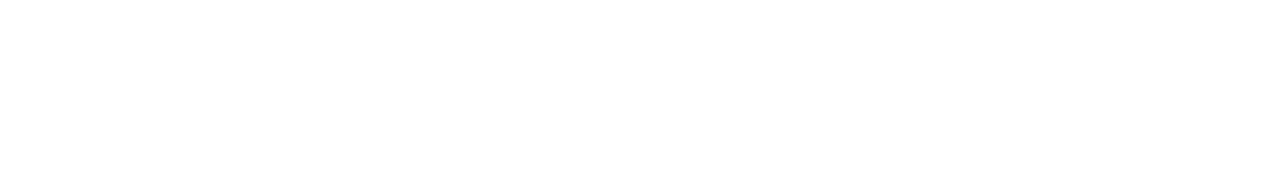
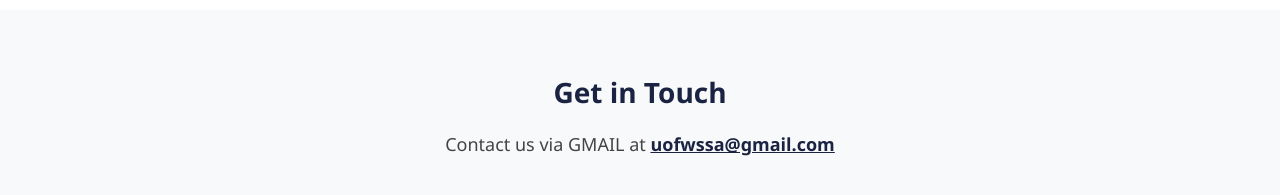
Before and after one commit to Bibek-Chugh/sikh-student-association, a React (Create React App) app in the folder client/: page / in a window 1280 px wide. Shown: the part 709-904 px from the top of the page. Before the commit the page ends 800 px from the top, so only its background shows below. Built offline with nearby package versions, Linux system fonts and the light colour scheme; no server answers.

Commit message:
Made changes to Main mentor page and fixed mentor profile

```diff
--- a/client/src/App.js
+++ b/client/src/App.js
@@ -182,6 +182,44 @@ function App() {
                 loading={loading}
                 isAdmin={false}
               />
+              <div style={{
+                textAlign: 'center',
+                padding: '60px 20px',
+                backgroundColor: '#f8f9fa',
+                marginTop: '40px'
+              }}>
+                <div style={{
+                  maxWidth: '600px',
+                  margin: '0 auto',
+                  color: '#1a2341'
+                }}>
+                  <h2 style={{
+                    fontSize: '28px',
+                    fontWeight: '600',
+                    marginBottom: '16px',
+                    color: '#1a2341'
+                  }}>
+                    Get in Touch
+                  </h2>
+                  <p style={{
+                    fontSize: '18px',
+                    lineHeight: '1.6',
+                    color: '#444'
+                  }}>
+                    Contact us via GMAIL at{' '}
+                    <a
+                      href="mailto:uofwssa@gmail.com"
+                      style={{
+                        color: '#1a2341',
+                        fontWeight: '600',
+                        textDecoration: 'underline'
+                      }}
+                    >
+                      uofwssa@gmail.com
+                    </a>
+                  </p>
+                </div>
+              </div>
             </>
           }
         />
--- a/client/src/Components/MentorProfile.jsx
+++ b/client/src/Components/MentorProfile.jsx
@@ -101,6 +101,14 @@ function MentorProfile() {
               <span style={{ marginLeft: 24 }}>{mentor.post_graduate}</span>
             </div>
           )}
+          <div style={{ marginBottom: 10 }}>
+            <span style={{ fontWeight: 700, color: '#1a2341', letterSpacing: 1 }}>AREA OF PROFESSIONAL FOCUS</span>
+            <span style={{ marginLeft: 24 }}>{mentor.area_professional_focus || '-'}</span>
+          </div>
+          <div style={{ marginBottom: 10 }}>
+            <span style={{ fontWeight: 700, color: '#1a2341', letterSpacing: 1 }}>AREA OF SIKHI FOCUS</span>
+            <span style={{ marginLeft: 24 }}>{mentor.area_sikhi_focus || '-'}</span>
+          </div>
           {/* Email removed for privacy */}
 
           {/* FAVOURITES SECTION */}
@@ -109,9 +117,9 @@ function MentorProfile() {
               <h2 style={{ color: '#1a2341', marginBottom: 40, letterSpacing: 2, textAlign: 'left', marginLeft: 400 }}>FAVOURITES</h2>
               <div style={{ display: 'flex', justifyContent: 'flex-start', gap: 40 }}>
                 <div style={{ background: '#fff', borderRadius: 8, boxShadow: '0 2px 8px rgba(26,35,65,0.08)', padding: 32, minWidth: 220, borderTop: '4px solid #ffe066', textAlign: 'center', flex: 1 }}>
-                  <div style={{ fontSize: 48, marginBottom: 16 }}>📖</div>
-                  <div style={{ fontWeight: 700, color: '#1a2341', marginBottom: 8 }}>FAVOURITE BOOK</div>
-                  <div>{mentor.favourite_book || '-'}</div>
+                  <div style={{ fontSize: 48, marginBottom: 16 }}>🎯</div>
+                  <div style={{ fontWeight: 700, color: '#1a2341', marginBottom: 8 }}>FAVOURITE HOBBY</div>
+                  <div>{mentor.favourite_hobby || '-'}</div>
                 </div>
                 <div style={{ background: '#fff', borderRadius: 8, boxShadow: '0 2px 8px rgba(26,35,65,0.08)', padding: 32, minWidth: 220, borderTop: '4px solid #ffe066', textAlign: 'center', flex: 1 }}>
                   <div style={{ fontSize: 48, marginBottom: 16 }}>🎧</div>
@@ -120,8 +128,8 @@ function MentorProfile() {
                 </div>
                 <div style={{ background: '#fff', borderRadius: 8, boxShadow: '0 2px 8px rgba(26,35,65,0.08)', padding: 32, minWidth: 220, borderTop: '4px solid #ffe066', textAlign: 'center', flex: 1 }}>
                   <div style={{ fontSize: 48, marginBottom: 16 }}>🎬</div>
-                  <div style={{ fontWeight: 700, color: '#1a2341', marginBottom: 8 }}>FAVOURITE MOVIE</div>
-                  <div>{mentor.favourite_movie || '-'}</div>
+                  <div style={{ fontWeight: 700, color: '#1a2341', marginBottom: 8 }}>FAVOURITE MOVIE/SHOW</div>
+                  <div>{mentor.favourite_movie || mentor.favourite_show || '-'}</div>
                 </div>
                 <div style={{ background: '#fff', borderRadius: 8, boxShadow: '0 2px 8px rgba(26,35,65,0.08)', padding: 32, minWidth: 220, borderTop: '4px solid #ffe066', textAlign: 'center', flex: 1 }}>
                   <div style={{ fontSize: 48, marginBottom: 16 }}>🍽️</div>
```
